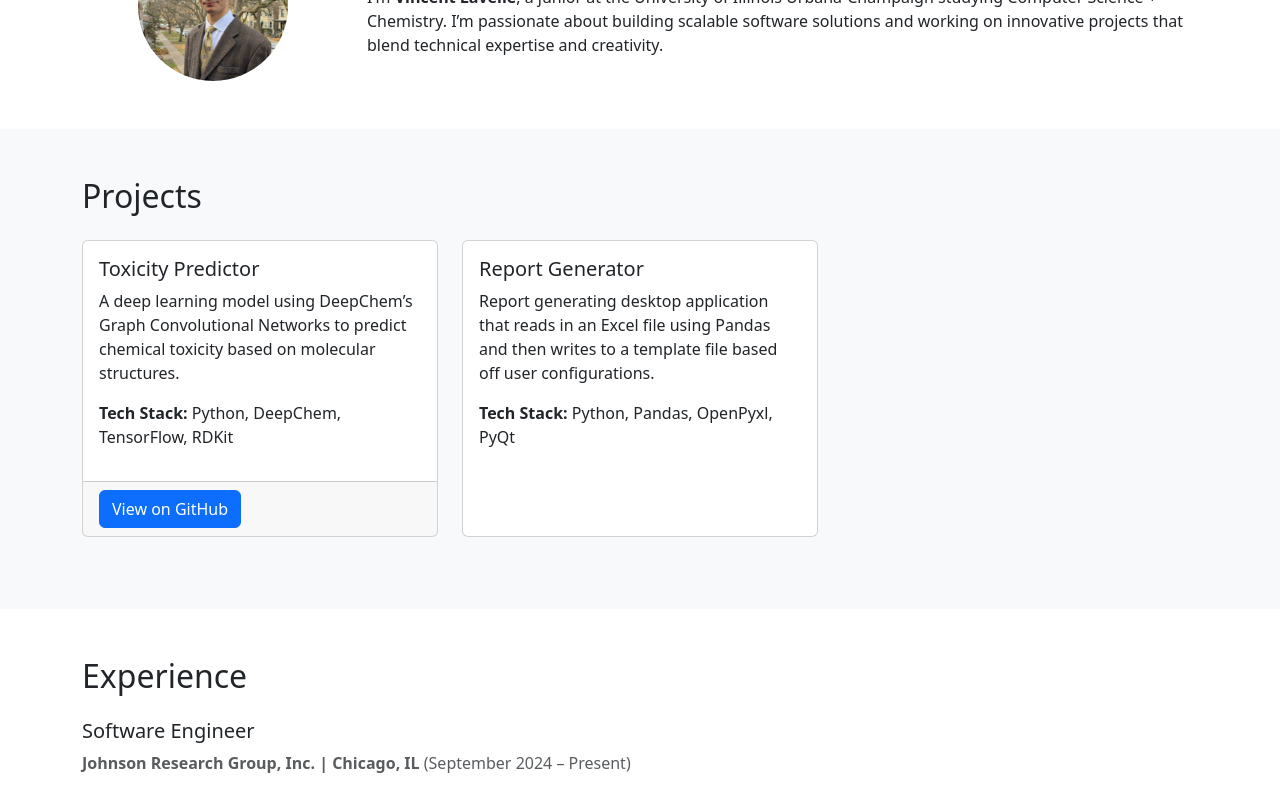
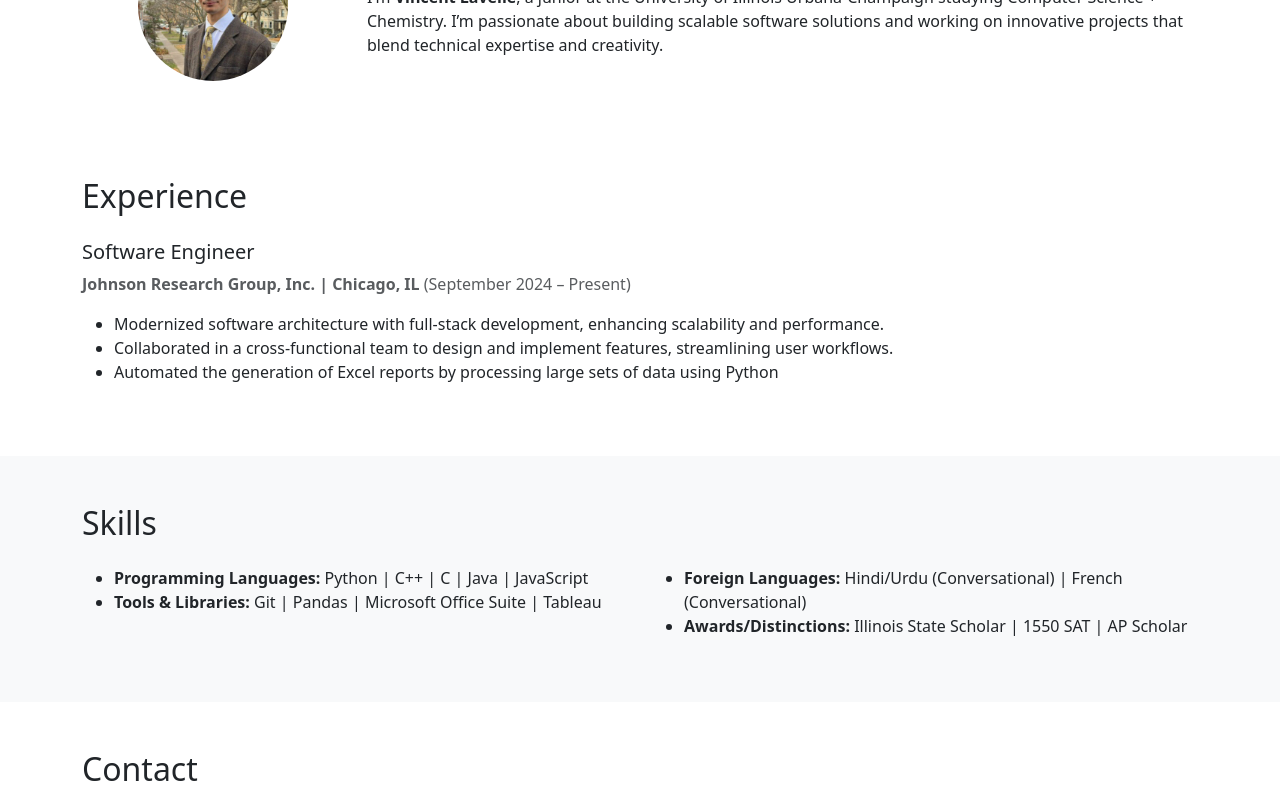
Before and after one commit to vincevelle/Portfolio-Website, a Next.js app: page / in a window 1280 px wide. Shown: the part 460-1255 px from the top of the page. Built offline with nearby package versions, Linux system fonts and the light colour scheme.

Commit message:
planning better projects

```diff
--- a/src/app/components/navbar.js
+++ b/src/app/components/navbar.js
@@ -29,11 +29,11 @@ export default function NavBar() {
                 About
               </Link>
             </li>
-            <li className="nav-item">
+            {/* <li className="nav-item">
               <Link href="#projects" className="nav-link">
                 Projects
               </Link>
-            </li>
+            </li> */}
             <li className="nav-item">
               <Link href="#experience" className="nav-link">
                 Experience
--- a/src/app/page.js
+++ b/src/app/page.js
@@ -45,52 +45,6 @@ export default function Home() {
         </div>
       </section>
 
-      {/* PROJECTS SECTION */}
-      <section id="projects" className="py-5 bg-light">
-        <div className="container">
-          <h2 className="mb-4">Projects</h2>
-          <div className="row">
-
-            {/* Toxicity Predictor Project */}
-            <div className="col-md-6 col-lg-4 mb-4">
-              <div className="card h-100">
-                <div className="card-body">
-                  <h5 className="card-title">Toxicity Predictor</h5>
-                  <p className="card-text">
-                    A deep learning model using DeepChem’s Graph Convolutional Networks to predict chemical toxicity based on molecular structures.
-                  </p>
-                  <p><strong>Tech Stack:</strong> Python, DeepChem, TensorFlow, RDKit</p>
-                </div>
-                <div className="card-footer">
-                  <a
-                    href="https://github.com/vincevelle/Toxicity-Predictor/tree/main"
-                    target="_blank"
-                    rel="noopener noreferrer"
-                    className="btn btn-primary"
-                  >
-                    View on GitHub
-                  </a>
-                </div>
-              </div>
-            </div>
-
-            {/* Report Generator Project */}
-            <div className="col-md-6 col-lg-4 mb-4">
-              <div className="card h-100">
-                <div className="card-body">
-                  <h5 className="card-title">Report Generator</h5>
-                  <p className="card-text">
-                    Report generating desktop application that reads in an Excel file using Pandas and then writes to a template file based off user configurations.
-                  </p>
-                  <p><strong>Tech Stack:</strong> Python, Pandas, OpenPyxl, PyQt</p>
-                </div>
-              </div>
-            </div>
-
-          </div>
-        </div>
-      </section>
-
 
       {/* EXPERIENCE SECTION */}
       <section id="experience" className="py-5">
@@ -130,7 +84,7 @@ export default function Home() {
                    <strong>Programming Languages:</strong> Python | C++ | C | Java | JavaScript
                  </li>
                  <li>
-                   <strong>Tools & Libraries:</strong> Git | Pandas | SQL |
+                   <strong>Tools & Libraries:</strong> Git | Pandas |
                     Microsoft Office Suite | Tableau
                  </li>
                </ul>
```
